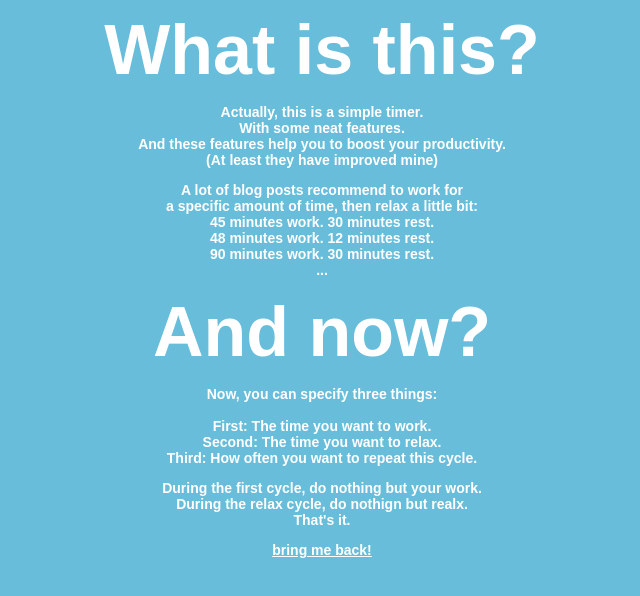
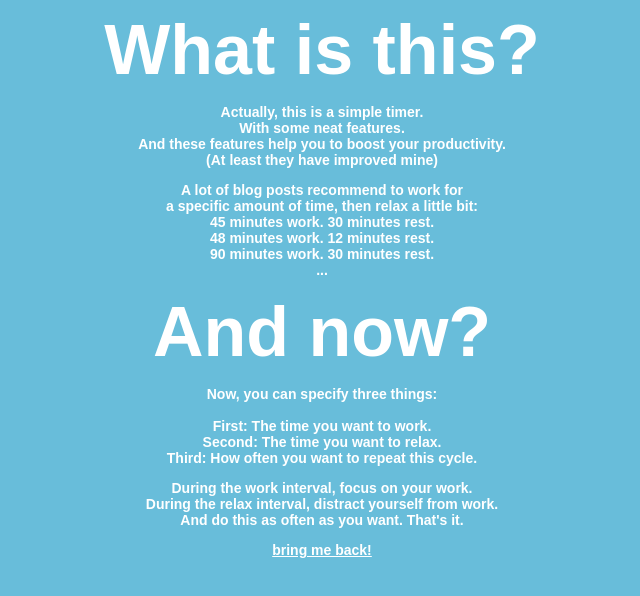
Before and after one commit to fweidner/workandrelax, a plain HTML site: page whatisthisabout.html in a window 1280 px wide. Shown: the whole page, without its empty margins (318-958 px from the left). Drawn offline with Linux system fonts and the light colour scheme.

Commit message:
changed text of about page

```diff
--- a/whatisthisabout.html
+++ b/whatisthisabout.html
@@ -40,8 +40,9 @@
 					Third: How often you want to repeat this cycle.
 				</p>
 				<p>
-					During the first cycle, do nothing but your work.<br>
-					During the relax cycle, do nothign but realx.<br>
+					During the work interval, focus on your work.<br>
+					During the relax interval, distract yourself from work.<br>
+					And do this as often as you want.
 					That's it.
 				</p>
 				<p>
```
